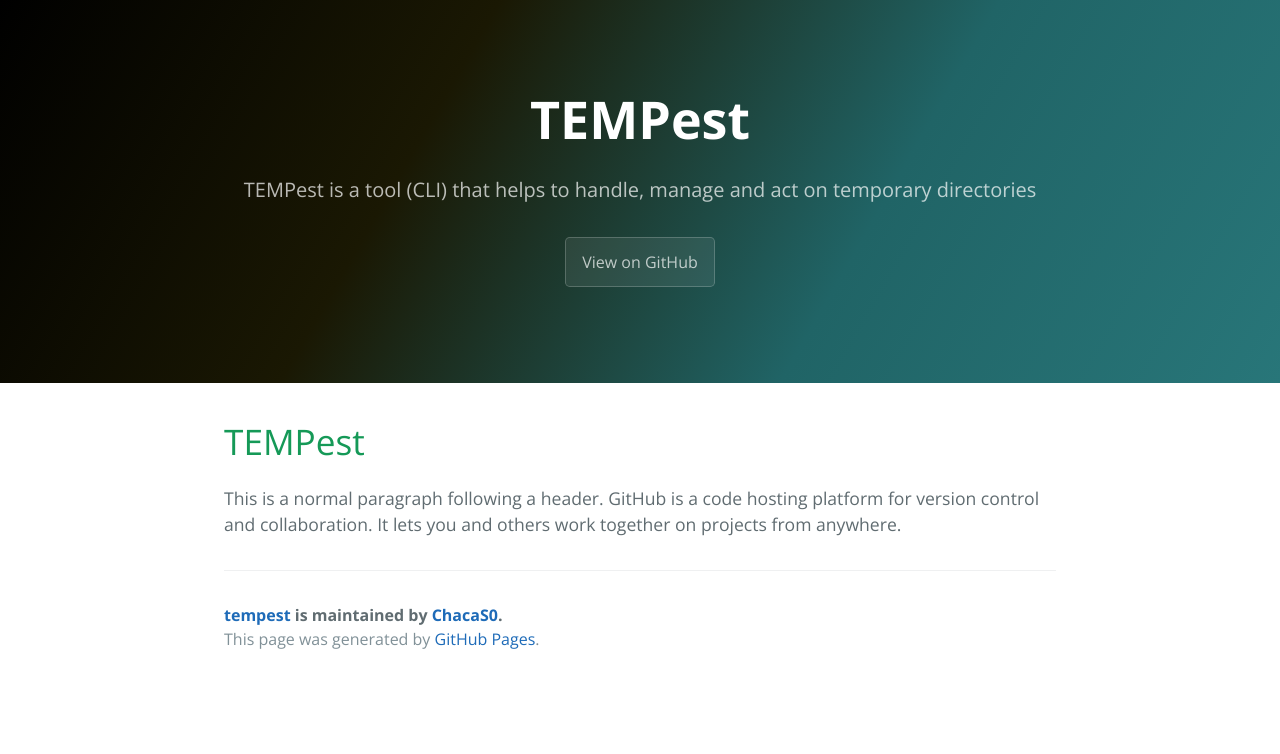
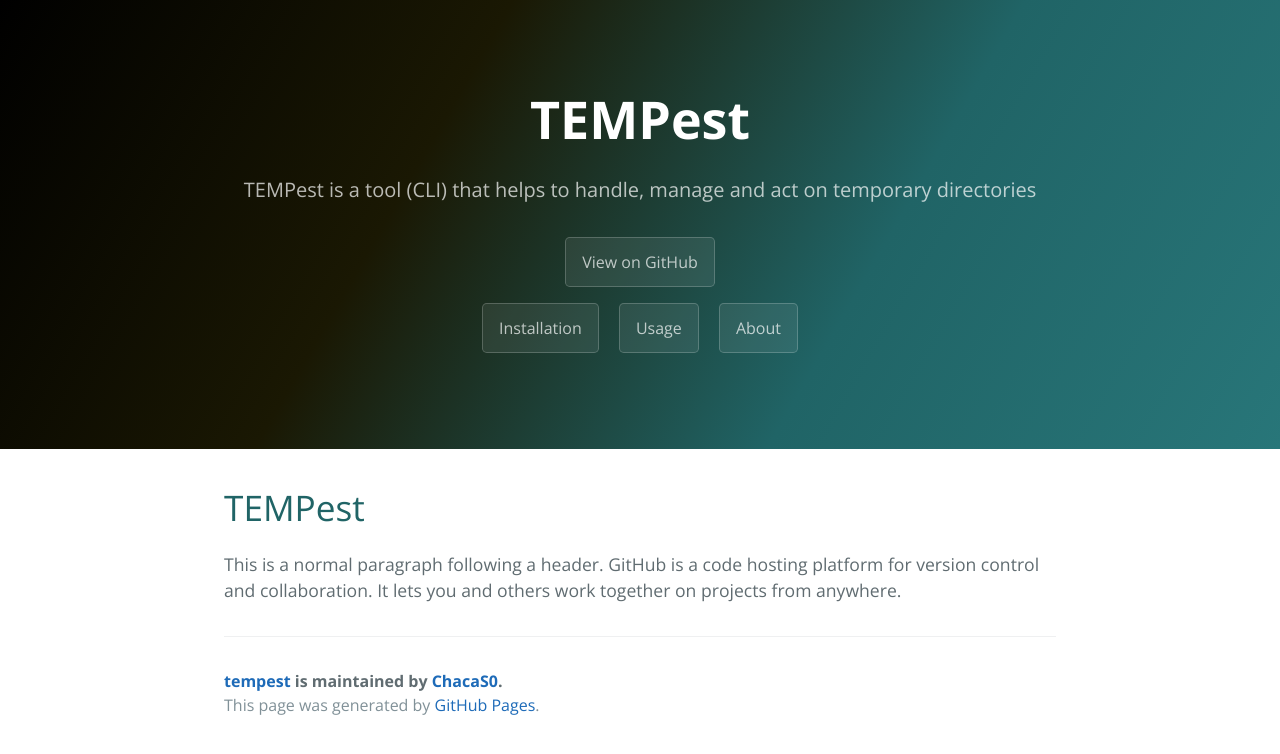
Before and after one commit to ChacaS0/tempest, a Jekyll site: the page built from index.md, in a window 1280 px wide. Shown: the top 754 px of the page. Built offline with Jekyll 4.4.1, drawn with Linux system fonts in a browser that asks for light colours; our own code applies the rules of GitHub Pages for plain Markdown files.

Commit message:
added base main menu

```diff
--- a/_config.yml
+++ b/_config.yml
@@ -3,3 +3,8 @@ description: TEMPest is a tool (CLI) that helps to handle, manage and act on tem
 show_downloads: false
 google_analytics:
 theme: jekyll-theme-cayman
+site.pages:
+  - index
+  - usage
+  - about
+  - install
--- a/_layouts/default.html
+++ b/_layouts/default.html
@@ -8,10 +8,18 @@
     <meta name="theme-color" content="#157878">
     <link href='https://fonts.googleapis.com/css?family=Open+Sans:400,700' rel='stylesheet' type='text/css'>
     <link rel="stylesheet" href="{{ '/assets/css/style.css?v=' | append: site.github.build_revision | relative_url }}">
+    <!-- Latest compiled and minified CSS -->
+    <!-- <link rel="stylesheet" href="https://maxcdn.bootstrapcdn.com/bootstrap/3.3.7/css/bootstrap.min.css"> -->
+    <!-- jQuery library -->
+    <!-- <script src="https://ajax.googleapis.com/ajax/libs/jquery/3.3.1/jquery.min.js"></script> -->
+    <!-- Latest compiled JavaScript -->
+    <!-- <script src="https://maxcdn.bootstrapcdn.com/bootstrap/3.3.7/js/bootstrap.min.js"></script> -->
+    <!-- Latest jQuery slim minified -->
+    <script src="https://code.jquery.com/jquery-3.3.1.slim.min.js" integrity="sha256-3edrmyuQ0w65f8gfBsqowzjJe2iM6n0nKciPUp8y+7E=" crossorigin="anonymous"></script>
   </head>
   <body>
     <section class="page-header">
-      <h1 class="project-name">{{ site.title | default: site.github.repository_name }}</h1>
+      <a class="main-title" href="/"><h1 class="project-name">{{ site.title | default: site.github.repository_name }}</h1></a>
       <h2 class="project-tagline">{{ site.description | default: site.github.project_tagline }}</h2>
       {% if site.github.is_project_page %}
         <a href="{{ site.github.repository_url }}" class="btn">View on GitHub</a>
@@ -20,7 +28,16 @@
         <a href="{{ site.github.zip_url }}" class="btn">Download .zip</a>
         <a href="{{ site.github.tar_url }}" class="btn">Download .tar.gz</a>
       {% endif %}
+      <!-- Menu -->
+      <div class="container">
+        <div class="btn-group btn-group-justified">
+          <a href="install" class="btn">Installation</a>
+          <a href="usage" class="btn">Usage</a>
+          <a href="about" class="btn">About</a>
+        </div>
+      </div>
     </section>
+
 
     <section class="main-content">
       {{ content }}
--- a/assets/css/style.scss
+++ b/assets/css/style.scss
@@ -5,3 +5,23 @@
 .page-header {
 	background-image: linear-gradient(120deg, #000000, #1A1803, #206466, #287679);
 }
+.btn-primary{
+	background-color: rgba(15.7%, 46.3%, 47.5%, 0.226)!important;
+	border: none!important;
+}
+.btn-primary:hover{
+	background-color: rgba(15.7%, 46.3%, 47.5%, 0.71)!important;
+	border: none!important;
+
+}
+.main-content h1, .main-content h2, .main-content h3, .main-content h4, .main-content h5, .main-content h6 {
+	color: #206466;
+}
+.main-title{
+	color: inherit; /* blue colors for links too */
+	text-decoration: inherit; /* no underline */
+}
+.main-title:hover{
+	color: inherit; /* blue colors for links too */
+	text-decoration: inherit; /* no underline */
+}
--- /dev/null
+++ b/assets/js/default.js
@@ -0,0 +1,6 @@
+$(document).ready(function(){
+
+// ok ?
+console.log("ok"); // not ok >.<
+
+});
```
Also changed, not shown: about.md (added, +5 -0 lines), install.md (added, +5 -0 lines), usage.md (added, +5 -0 lines).
